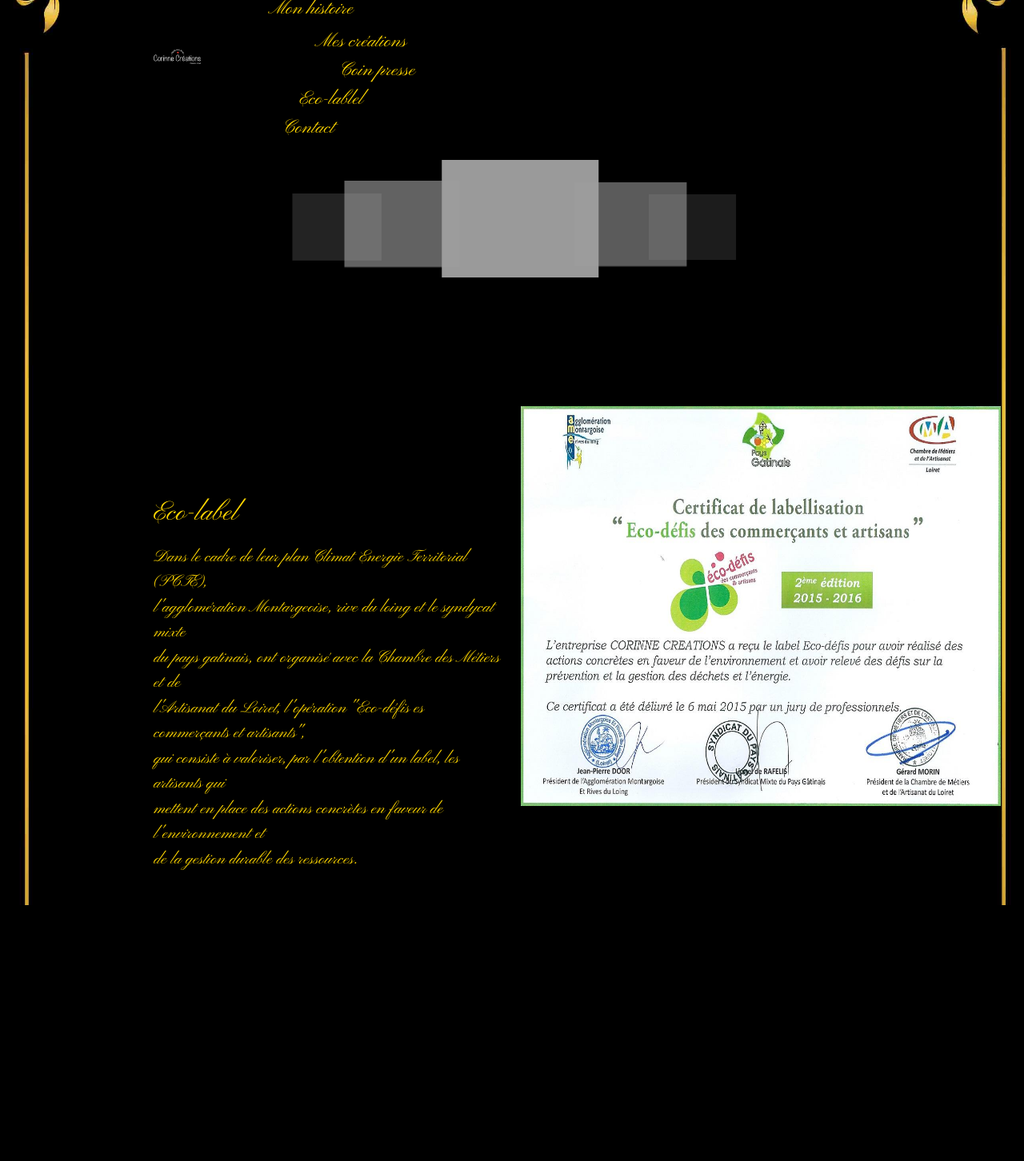
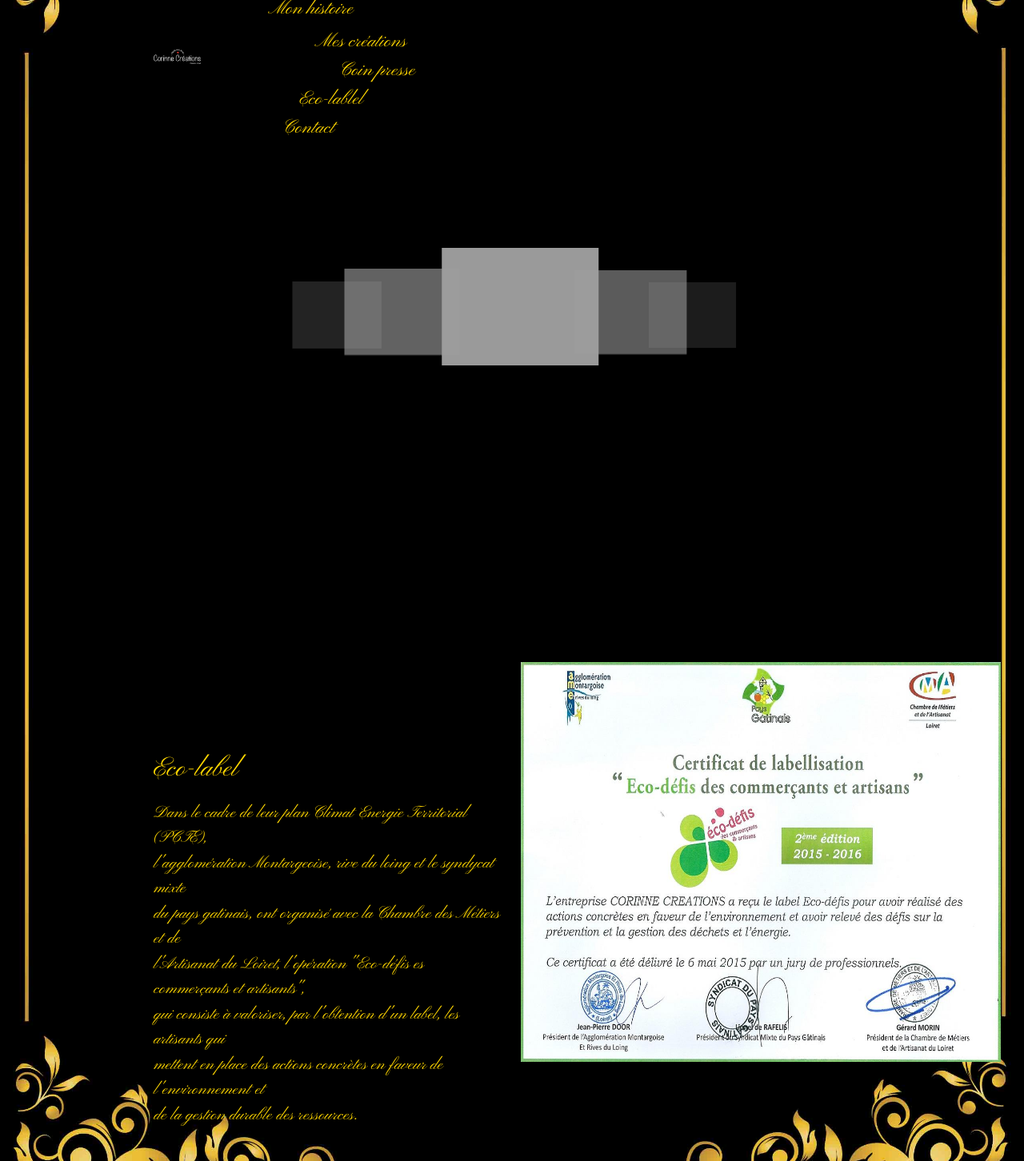
Before and after one commit to juliengrima/bleau_S2_2016_corinne_creation, a PHP site: page /eco_label.php in a window 1280 px wide. Shown: the part 237-1689 px from the top of the page at 80% size. Before the commit the page ends 1369 px from the top, so only its background shows below. Run offline with PHP 8.4, Linux system fonts and the light colour scheme; grey boxes are pictures that could not be loaded.

Commit message:
fix slide

```diff
--- a/includes/header.php
+++ b/includes/header.php
@@ -62,7 +62,8 @@
                 </div>
             </div>
 
-        <div class="row center">
+
+
         </div>
 
         <div class="row center">
@@ -73,8 +74,6 @@
             </div>
         </div>
 
-        </div>
-
 
 
     </div>
```
